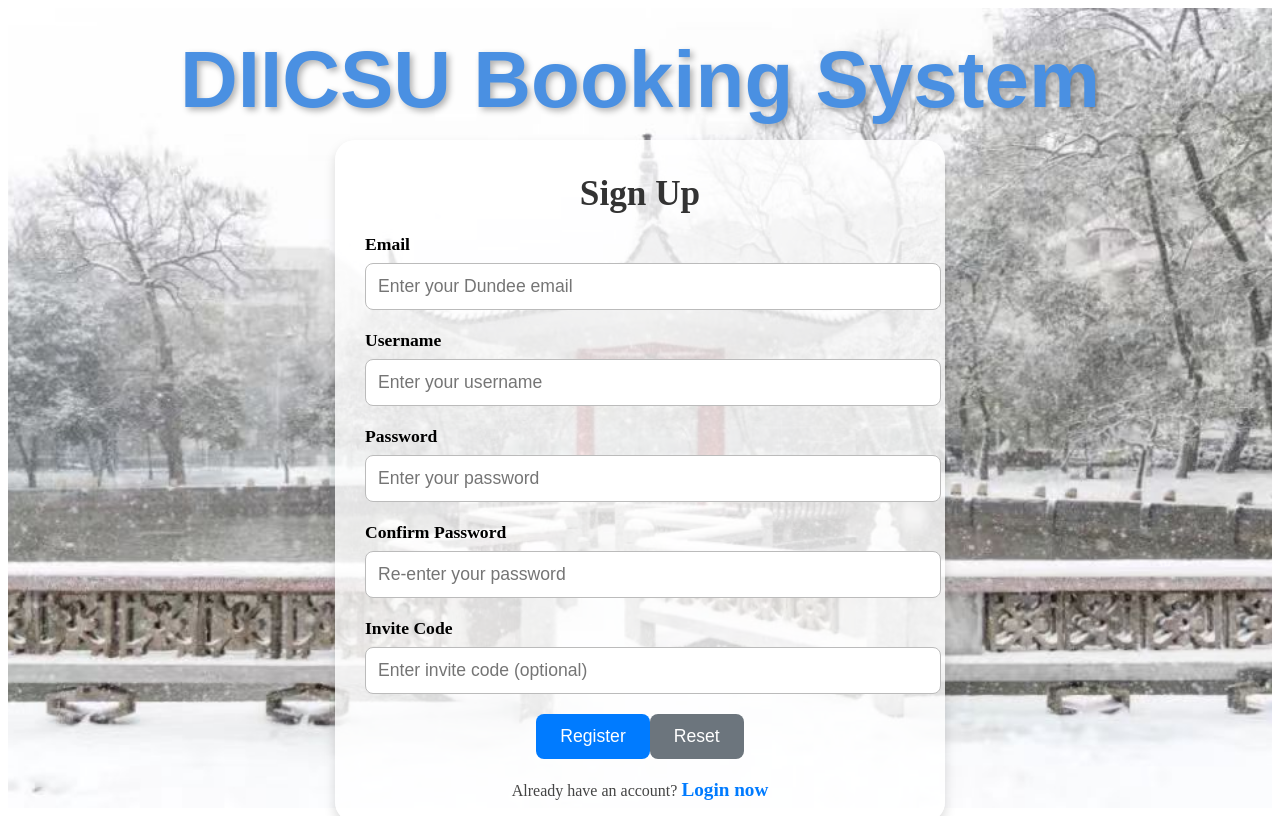
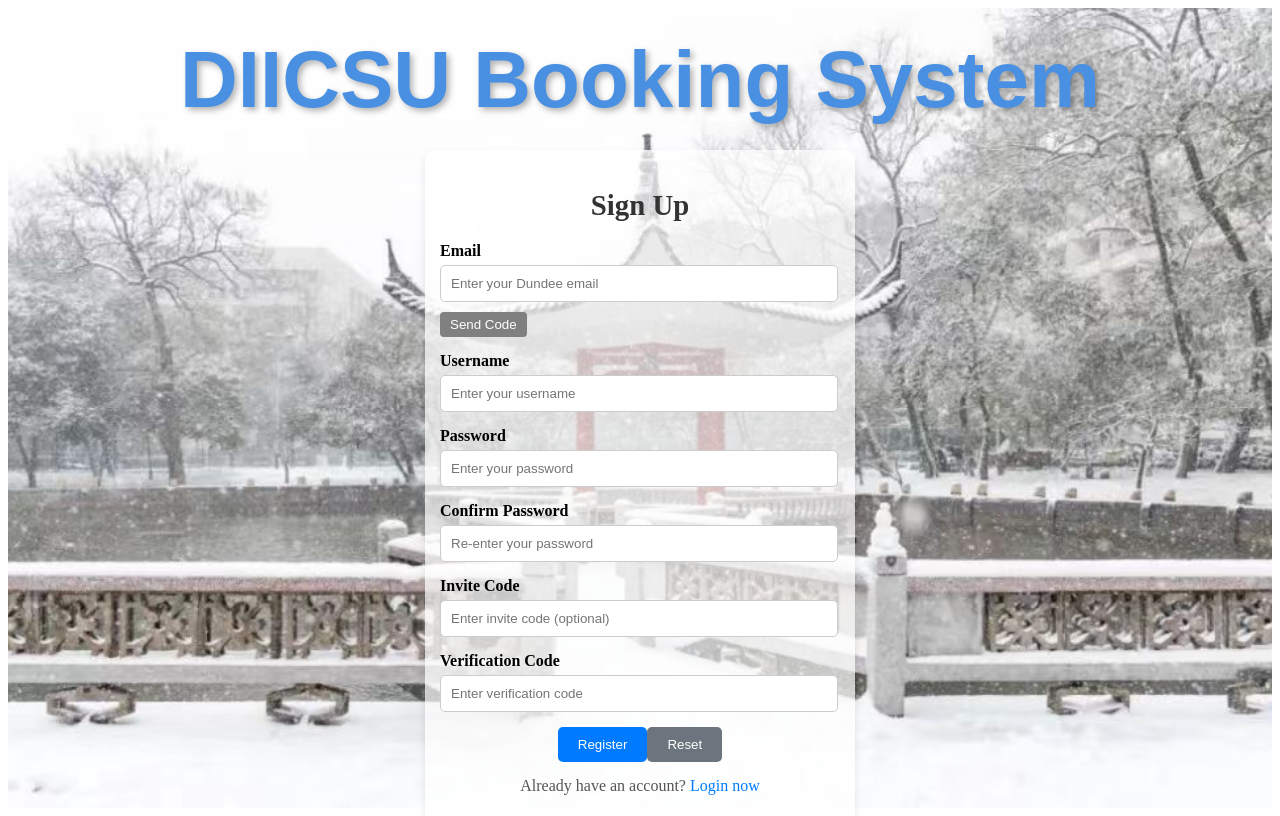
Before and after one commit to Zhengyi1212/DIIAgile-GroupA-frontend, a Vue app in the folder frontend/: page /signup in a window 1280 px wide. Built offline with nearby package versions, Linux system fonts and the light colour scheme.

Commit message:
feat - Add new function for students to see repair feedback

```diff
--- a/frontend/src/router/index.js
+++ b/frontend/src/router/index.js
@@ -15,6 +15,11 @@ const routes = [
         name: 'login',
         component: LoginView
     },
+    {
+        path: '/verify',
+        name: 'verify',
+        component: () => import('@/views/VerifyCode.vue')
+      },
     {
         path: '/signup',
         component: SignUp
--- a/frontend/src/views/LoginView.vue
+++ b/frontend/src/views/LoginView.vue
@@ -92,7 +92,6 @@ export default {
   const loginData = {
     email: this.email,
     password: this.password,
-        username: this.username,
   };
 
   try {
@@ -101,7 +100,6 @@ export default {
       headers: {
         "Content-Type": "application/json",
       },
-
       body: JSON.stringify(loginData),
     });
 
@@ -109,10 +107,12 @@ export default {
     console.log(data);
 
     if (data.success) {
-          localStorage.setItem("token", data.token);
-          this.checkToken();
-          const userInfo = this.parseToken(data.token);
-          alert("Login successful! Welcome "+ userInfo.username + "! You are a " + userInfo.role+".");
+      // ✅ 登录成功，后端已发送验证码，跳转到验证码页面
+      alert("Verification code has been sent to your email.");
+      this.$router.push({
+        path: '/verify',
+        query: { email: this.email }
+      });
     } else {
       alert("Login Failure: " + data.message);
     }
--- a/frontend/src/views/SignUp.vue
+++ b/frontend/src/views/SignUp.vue
@@ -18,14 +18,15 @@
          <!-- Email Input -->
 <div class="form-row">
   <label for="email">Email</label>
-            <input
-              id="email"
-              v-model="email"
-              type="text"
-              placeholder="Enter your Dundee email"
-              required
-            >
+  <input id="email" v-model="email" type="text" placeholder="Enter your Dundee email" required />
+  <button type="button" class="code-btn" @click="sendCode" :disabled="!email || codeSent">
+    {{ codeSent ? "Code Sent" : "Send Code" }}
+  </button>
+  <p v-if="codeSent" style="color: green; font-size: 0.9em;">✔ Code has been sent to your email</p>
 </div>
+
+
+
 
           <!-- Username Input -->
           <div class="form-row">
@@ -73,6 +74,12 @@
               placeholder="Enter invite code (optional)"
             >
           </div>
+          <!-- Verify Code Input -->
+<div class="form-row">
+  <label for="code">Verification Code</label>
+  <input id="code" v-model="code" type="text" placeholder="Enter verification code" required>
+</div>
+
 
           <!-- Submit and Reset Buttons -->
           <div class="form-actions">
@@ -120,6 +127,8 @@
         password: "",
         confirmPassword: "",
         inviteCode: "",
+        code: "",
+        codeSent: false,
         images : [
         require('@/assets/csu1.jpg'),
         require('@/assets/csu2.jpg'),
@@ -151,7 +160,26 @@
       }, 3000);
 
      },
-
+     sendCode() {
+      fetch("http://127.0.0.1:5000/signup/send-code", {
+        method: "POST",
+        headers: { "Content-Type": "application/json" },
+        body: JSON.stringify({ email: this.email })
+      })
+      .then(res => res.json())
+      .then(data => {
+        if (data.success) {
+          alert("Verification code sent to your email.");
+          this.codeSent = true;
+        } else {
+          alert("Failed to send code: " + data.message);
+        }
+      })
+      .catch(err => {
+        console.error("Send code error:", err);
+        alert("Error sending code");
+      });
+    },
       handleRegister() {
         if (this.password !== this.confirmPassword) {
           alert("The passwords do not match. Please try again!");
@@ -178,6 +206,7 @@
           email: this.email,
           username: this.username,
           password: this.password,
+          code: this.code,
           role: role, // Role set based on invite code
         };
 
@@ -215,6 +244,8 @@
         this.password = "";
         this.confirmPassword = "";
         this.inviteCode = "";
+        this.code = "";
+        this.codeSent = false;
       },
 
       goToLogin() {
@@ -255,109 +286,100 @@
   white-space: nowrap;
 }
 
-/* Centering the Signup Container */
   .register-wrapper {
     display: flex;
     justify-content: center;
     align-items: center;
     height: 100vh;
+    ;
   }
 
-/* Larger Signup Box with Enhanced Shadows */
   .register-container {
     position: fixed;
-  top: 140px;
-  padding: 5px 30px 5px;
-  border-radius: 20px; /* More rounded edges */
-  box-shadow: 0 6px 12px rgba(0, 0, 0, 0.15); /* Stronger shadow */
-  background-color: rgba(255, 255, 255, 0.8);
-  width: 90%;
-  max-width: 550px; /* Increased max width */
+    padding: 15px;
+    border-radius: 10px;
+    top: 150px;
+    box-shadow: 0 4px 8px rgba(0, 0, 0, 0.1);
+    background-color:rgba(255,255,255,0.7);
+    width: 100%;
+    max-width: 400px;
     text-align: center;
   }
 
-/* Bigger Signup Title */
   .register-title {
     margin-bottom: 20px;
-  font-size: 2.2rem; /* Increased size */
-  font-weight: bold;
+    font-size: 1.8rem;
     color: #333;
   }
 
-/* Improved Form Layout */
   .form-row {
-  margin-bottom: 20px;
+    margin-bottom: 15px;
     text-align: left;
   }
 
-/* Larger Labels */
   .form-row label {
     display: block;
-  margin-bottom: 8px;
+    margin-bottom: 5px;
     font-weight: bold;
-  font-size: 1.1rem;
   }
 
-/* Bigger Input Fields */
   .form-row input {
-  width: 100%;
-  padding: 12px;
-  font-size: 1.1rem;
-  border: 1px solid #bbb;
-  border-radius: 8px;
+    width: 94%;
+    padding: 10px;
+    border: 1px solid #ccc;
+    border-radius: 5px;
   }
 
-/* Enhanced Primary Button */
   .primary-btn {
-  padding: 12px 24px;
-  font-size: 1.1rem;
+    padding: 10px 20px;
     background-color: #007bff;
     color: white;
     border: none;
-  border-radius: 8px;
+    border-radius: 5px;
     cursor: pointer;
-  transition: background 0.3s ease-in-out, transform 0.2s;
   }
 
   .primary-btn:hover {
     background-color: #0056b3;
-  transform: translateY(-2px);
   }
 
-/* Enhanced Secondary Button */
   .secondary-btn {
-  padding: 12px 24px;
-  font-size: 1.1rem;
+    padding: 10px 20px;
     background-color: #6c757d;
     color: white;
     border: none;
-  border-radius: 8px;
+    border-radius: 5px;
     cursor: pointer;
-  transition: background 0.3s ease-in-out, transform 0.2s;
   }
 
   .secondary-btn:hover {
     background-color: #565e64;
-  transform: translateY(-2px);
   }
 
-/* More Visible Additional Info */
   .additional-info {
-  margin-top: 20px;
-  font-size: 1rem;
-  color: #444;
+    margin-top: 15px;
+    color: #555;
   }
 
-/* Bigger and Clearer Login Link */
   .login-link {
-  font-size: 1.2rem;
     color: #007bff;
     text-decoration: none;
-  font-weight: bold;
   }
 
   .login-link:hover {
     text-decoration: underline;
   }
-
+  .code-btn {
+  margin-top: 10px;
+  padding: 5px 10px;
+  background-color: #28a745;
+  color: white;
+  border: none;
+  border-radius: 4px;
+  cursor: pointer;
+}
+.code-btn:disabled {
+  background-color: gray;
+  cursor: not-allowed;
+}
   </style>
--- /dev/null
+++ b/frontend/src/views/VerifyCode.vue
@@ -0,0 +1,129 @@
+<template>
+    <div class="verify-container">
+      <div class="verify-box">
+        <h2>Enter Verification Code</h2>
+        <p class="hint">We have sent a 6-digit verification code to <strong>{{ email }}</strong>.</p>
+
+        <input
+          v-model="code"
+          type="text"
+          placeholder="Enter your code"
+          maxlength="6"
+          class="code-input"
+        />
+
+        <div class="btn-group">
+          <button @click="verifyCode" :disabled="isLoading">
+            {{ isLoading ? "Verifying..." : "Verify & Login" }}
+          </button>
+          <button @click="goBack" :disabled="isLoading">Back</button>
+        </div>
+      </div>
+    </div>
+  </template>
+
+  <script>
+  export default {
+    name: "VerifyCode",
+    data() {
+      return {
+        email: this.$route.query.email || "",
+        code: "",
+        isLoading: false,
+      };
+    },
+    methods: {
+      async verifyCode() {
+        if (!this.code || this.code.length !== 6) {
+          alert("Please enter a 6-digit code.");
+          return;
+        }
+        this.isLoading = true;
+        try {
+          const response = await fetch("http://127.0.0.1:5000/login/verify", {
+            method: "POST",
+            headers: { "Content-Type": "application/json" },
+            body: JSON.stringify({ email: this.email, code: this.code })
+          });
+          const data = await response.json();
+
+          if (data.success) {
+            localStorage.setItem("token", data.token);
+            this.$router.push({
+              path: "/home",
+              query: {
+                username: data.username,
+                role: data.role,
+              },
+            });
+          } else {
+            alert("Verification failed: " + data.message);
+          }
+        } catch (error) {
+          console.error("Error verifying code:", error);
+          alert("Verification request failed.");
+        } finally {
+          this.isLoading = false;
+        }
+      },
+      goBack() {
+        this.$router.push("/");
+      },
+    },
+  };
+  </script>
+
+  <style scoped>
+  .verify-container {
+    display: flex;
+    justify-content: center;
+    align-items: center;
+    height: 100vh;
+    background-color: #f0f4f8;
+  }
+
+  .verify-box {
+    background: white;
+    padding: 30px 40px;
+    border-radius: 10px;
+    box-shadow: 0 4px 10px rgba(0, 0, 0, 0.1);
+    text-align: center;
+    max-width: 400px;
+    width: 100%;
+  }
+
+  .verify-box h2 {
+    margin-bottom: 15px;
+  }
+
+  .hint {
+    margin-bottom: 20px;
+    font-size: 14px;
+    color: #666;
+  }
+
+  .code-input {
+    padding: 10px;
+    font-size: 18px;
+    width: 100%;
+    text-align: center;
+    border: 1px solid #ccc;
+    border-radius: 5px;
+    margin-bottom: 20px;
+  }
+
+  .btn-group button {
+    padding: 10px 20px;
+    margin: 0 10px;
+    border: none;
+    border-radius: 5px;
+    background-color: #007bff;
+    color: white;
+    cursor: pointer;
+  }
+
+  .btn-group button:disabled {
+    background-color: #aaa;
+    cursor: not-allowed;
+  }
+  </style>
```
Also changed, not shown: frontend/src/views/MyBookingsView.vue (+75 -18 lines), 1 other file (tests, documents, lock files or other folders). Lines whose indentation alone changed are shown as unchanged.
